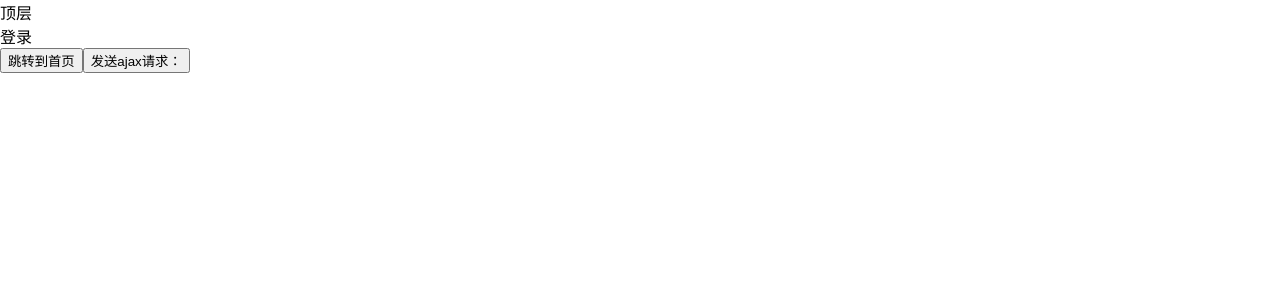
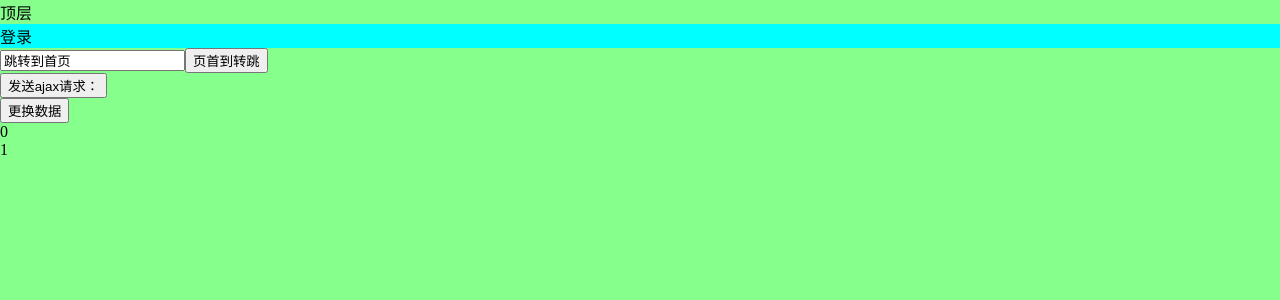
Before and after one commit to xdd-organ/xdd-vue, a Vue app: page /#/login in a window 1280 px wide. Shown: the top 300 px of the page. Built offline with nearby package versions, Linux system fonts and the light colour scheme.

Commit message:
vue数据绑定

```diff
--- a/src/view/login/login.vue
+++ b/src/view/login/login.vue
@@ -1,8 +1,13 @@
 <template>
     <div>
         <div id="login">登录</div>
-        <button v-on:click="hello">{{name}}</button>
-        <button v-on:click="send">发送ajax请求：{{res1}}</button>
+        <input v-model="name"/><button v-on:click="hello">{{name?reverse(name):'跳转到首页'}}</button><br/>
+        <button v-on:click="send">发送ajax请求：{{res1}}</button><br/>
+        <button v-on:click="add">更换数据</button>
+
+        <div v-for="data in dataList">
+            <li>{{data.name}}</li>
+        </div>
     </div>
 </template>
 
@@ -13,6 +18,7 @@
         data() {
             return {
                 name: "跳转到首页",
+                dataList: [{name:0},{name:1}],
                 res1:""
             }
         },
@@ -20,6 +26,12 @@
             hello(event) {
                 console.log("点击了hello方法");
                 this.$router.push({path: "/"})
+            },
+            reverse(msg) {
+                return msg.split("").reverse().join("");
+            },
+            add: function () {
+                this.dataList = [{name:Math.floor(Math.random()*10)},{name:Math.floor(Math.random()*10)}]
             },
             send() {
                 var _this = this;
@@ -47,3 +59,13 @@
     }
 
 </script>
+
+<style lang="less">
+
+    #app {
+        #login {
+            background: aqua;
+        }
+        background: #87ff8d;
+    }
+</style>
```
